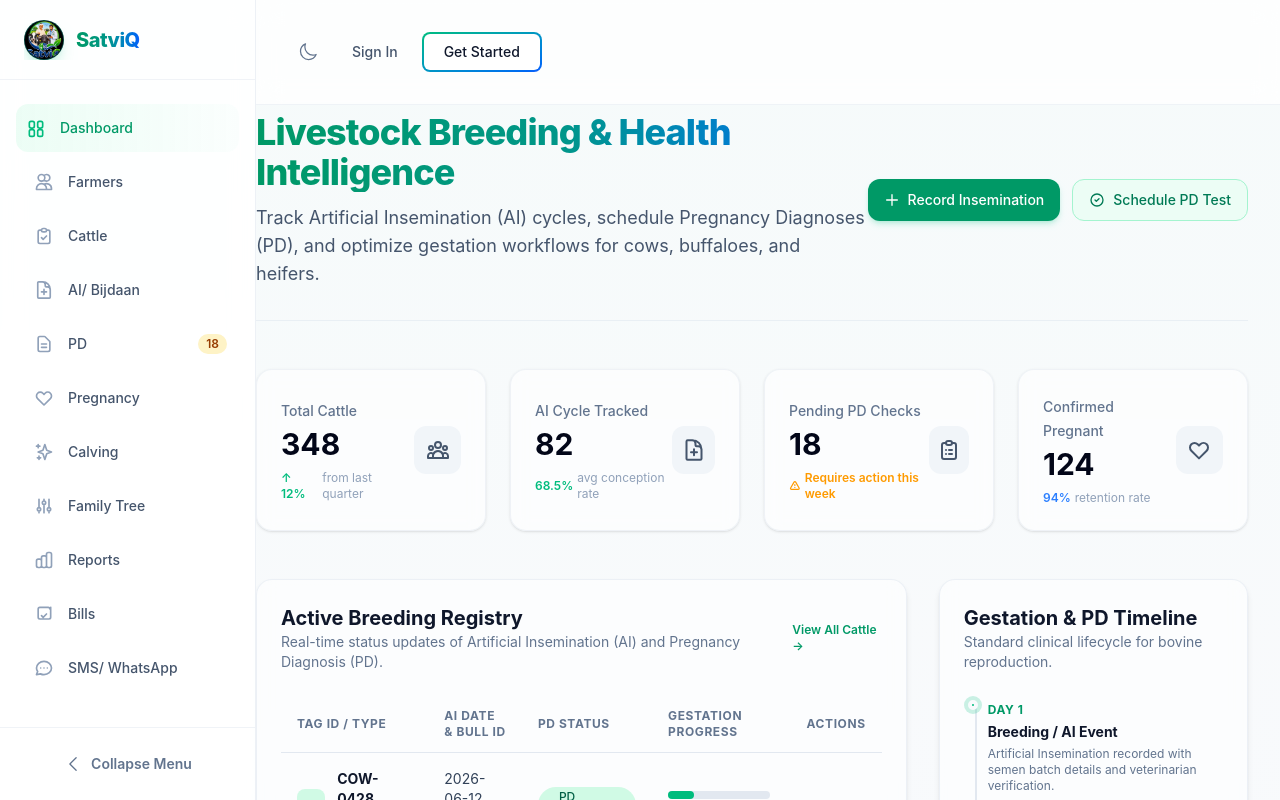
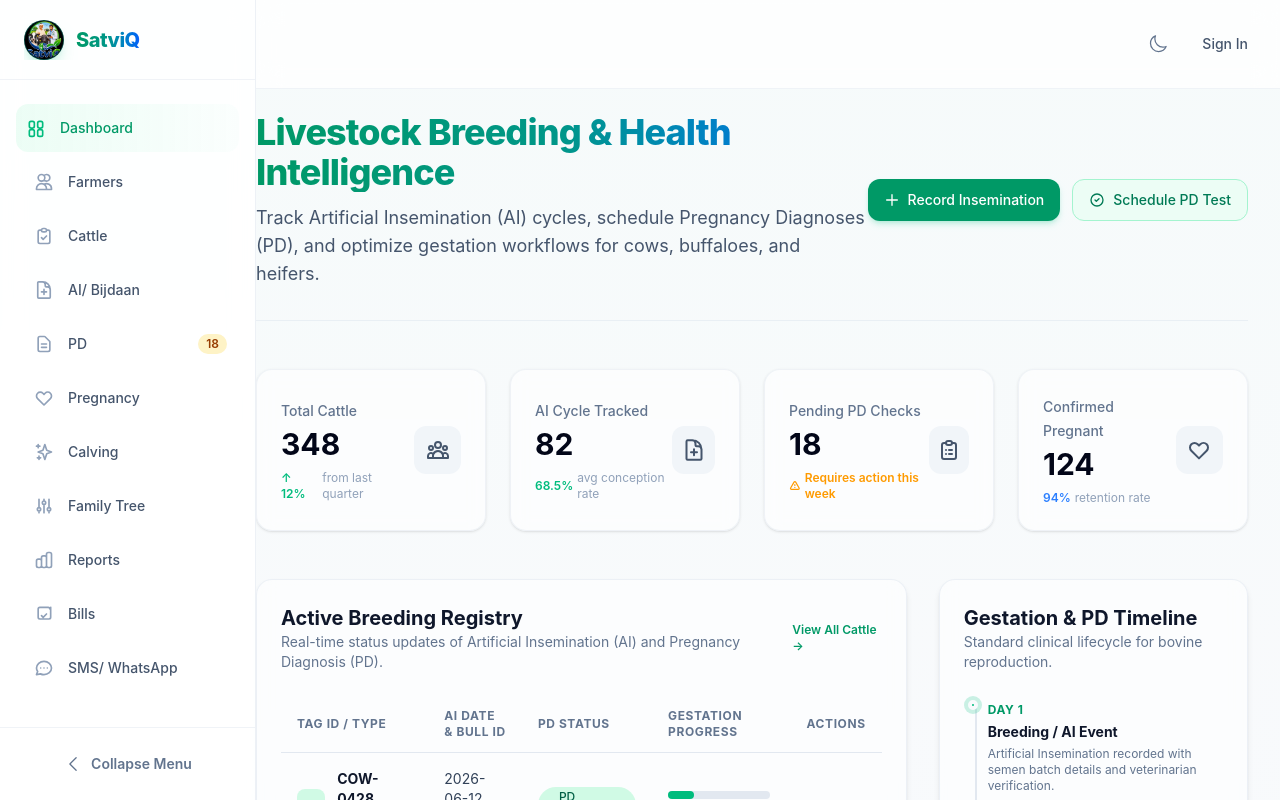
Before and after one commit to Vikram1204/SatviQ-UI, an Angular app: page / in a window 1280 px wide. Shown: the top 800 px of the page. Built offline with nearby package versions, Linux system fonts and the light colour scheme.

Commit message:
Change the login button and theme toggle position to right side
Change the login button and theme toggle position to right side

```diff
--- a/src/app/components/header/header.component.html
+++ b/src/app/components/header/header.component.html
@@ -42,7 +42,7 @@
       </nav>
 
       <!-- Action Buttons -->
-      <div class="hidden md:flex items-center space-x-6">
+      <div class="hidden md:flex items-center space-x-6 ml-auto">
         <!-- Dark/Light Theme Toggle (Desktop) -->
         <button
           (click)="toggleTheme()"
@@ -62,11 +62,6 @@
 
         <a href="#signin" class="text-sm font-medium text-slate-600 dark:text-slate-300 hover:text-emerald-600 dark:hover:text-emerald-400 transition-colors duration-300">
           Sign In
-        </a>
-        <a href="#signup" class="relative inline-flex items-center justify-center p-0.5 mb-2 me-2 overflow-hidden text-sm font-medium text-slate-900 rounded-lg group bg-gradient-to-br from-emerald-500 to-blue-600 group-hover:from-emerald-400 group-hover:to-blue-500 hover:text-white dark:text-white focus:ring-4 focus:outline-none focus:ring-emerald-300 dark:focus:ring-emerald-800 transition-all duration-300 cursor-pointer mt-2">
-          <span class="relative px-5 py-2 transition-all ease-in duration-75 bg-white dark:bg-slate-900 rounded-md group-hover:bg-opacity-0">
-            Get Started
-          </span>
         </a>
       </div>
 
@@ -151,9 +146,7 @@
       <a href="#signin" class="w-full text-center py-2 text-sm font-medium text-slate-700 dark:text-slate-300 hover:text-emerald-600 dark:hover:text-emerald-400 transition-colors duration-200">
         Sign In
       </a>
-      <a href="#signup" class="w-full text-center py-2.5 text-sm font-medium text-white bg-gradient-to-r from-emerald-600 to-blue-600 rounded-lg hover:from-emerald-500 hover:to-blue-500 shadow-md shadow-emerald-500/20 transition-all duration-200">
-        Get Started
-      </a>
+
     </div>
   </div>
 </header>
```
